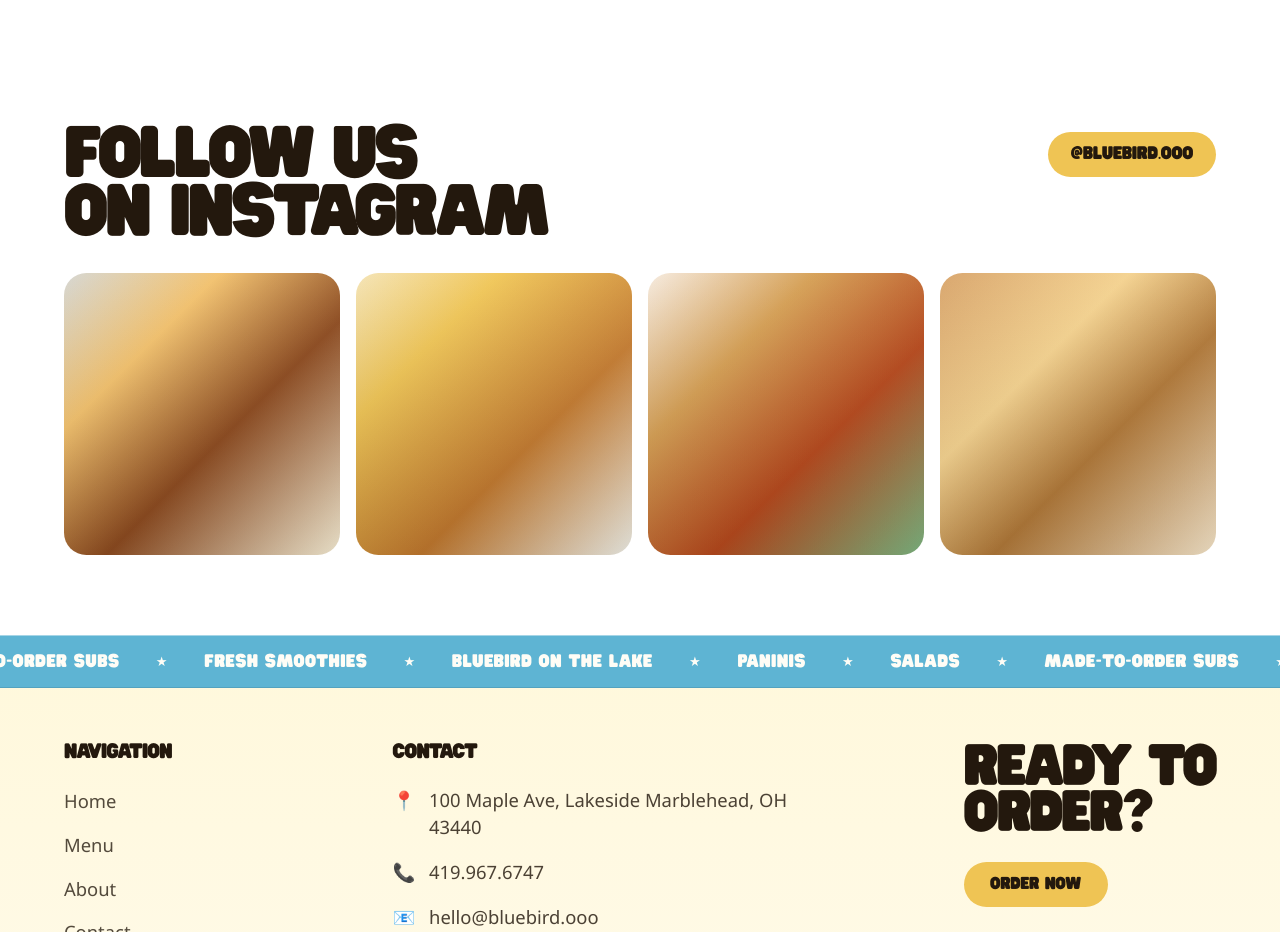
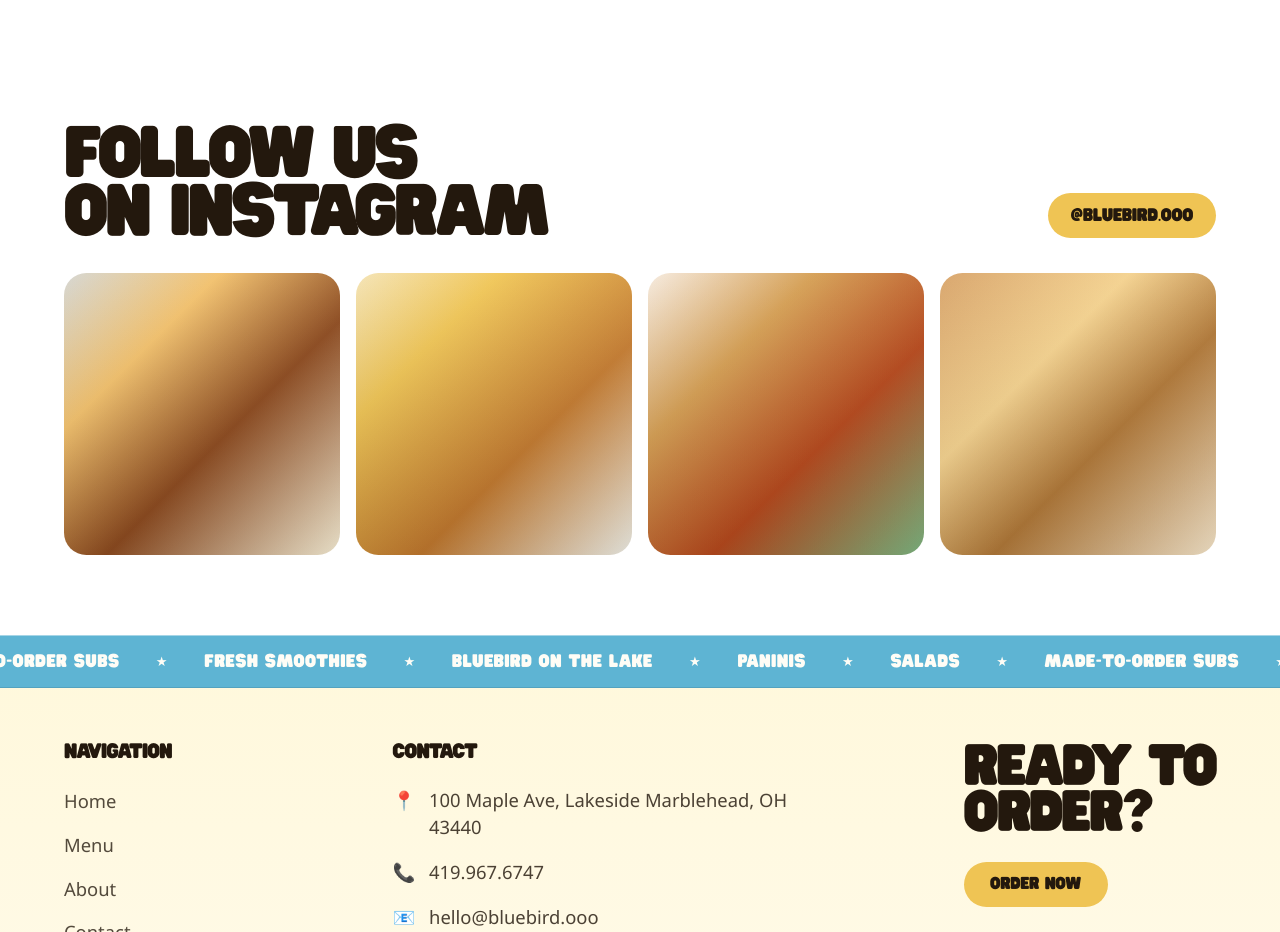
Before and after one commit to andrewchwalik/bluebird, a React (Vite) app: page / in a window 1280 px wide. Shown: the part 4080-5012 px from the top of the page. Built offline with nearby package versions, Linux system fonts and the light colour scheme; no server answers.

Commit message:
Align Instagram CTA to heading baseline

```diff
--- a/src/App.css
+++ b/src/App.css
@@ -873,12 +873,12 @@ main {
 
 .instagram-handle {
   display: inline-flex;
-  align-self: flex-start;
+  align-self: flex-end;
   align-items: center;
   justify-content: center;
   min-width: 10.5rem;
   min-height: 2.8rem;
-  margin-top: 0.35rem;
+  margin-bottom: 0.2rem;
   padding: 0 1.25rem;
   border-radius: 999px;
   background: #efc454;
```
